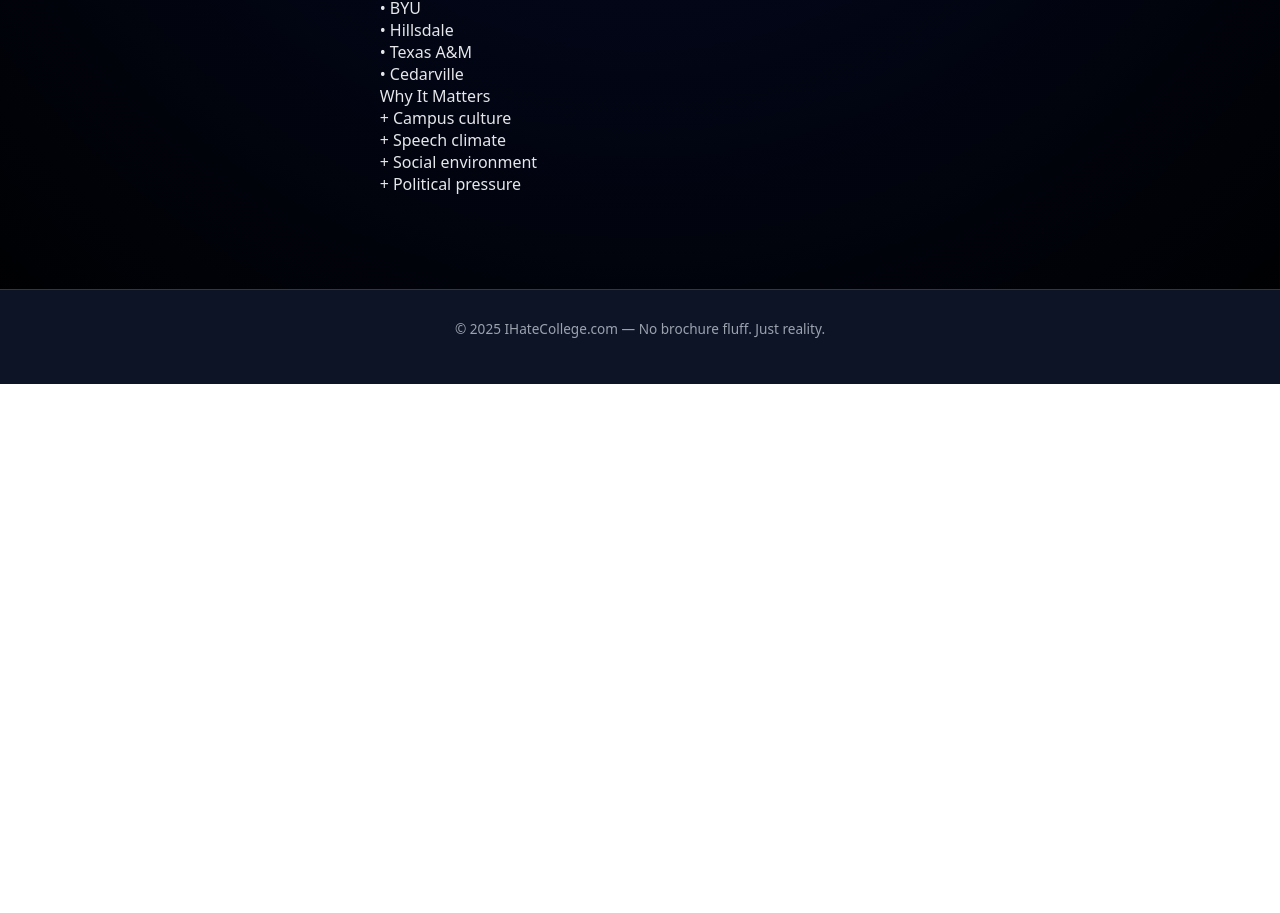
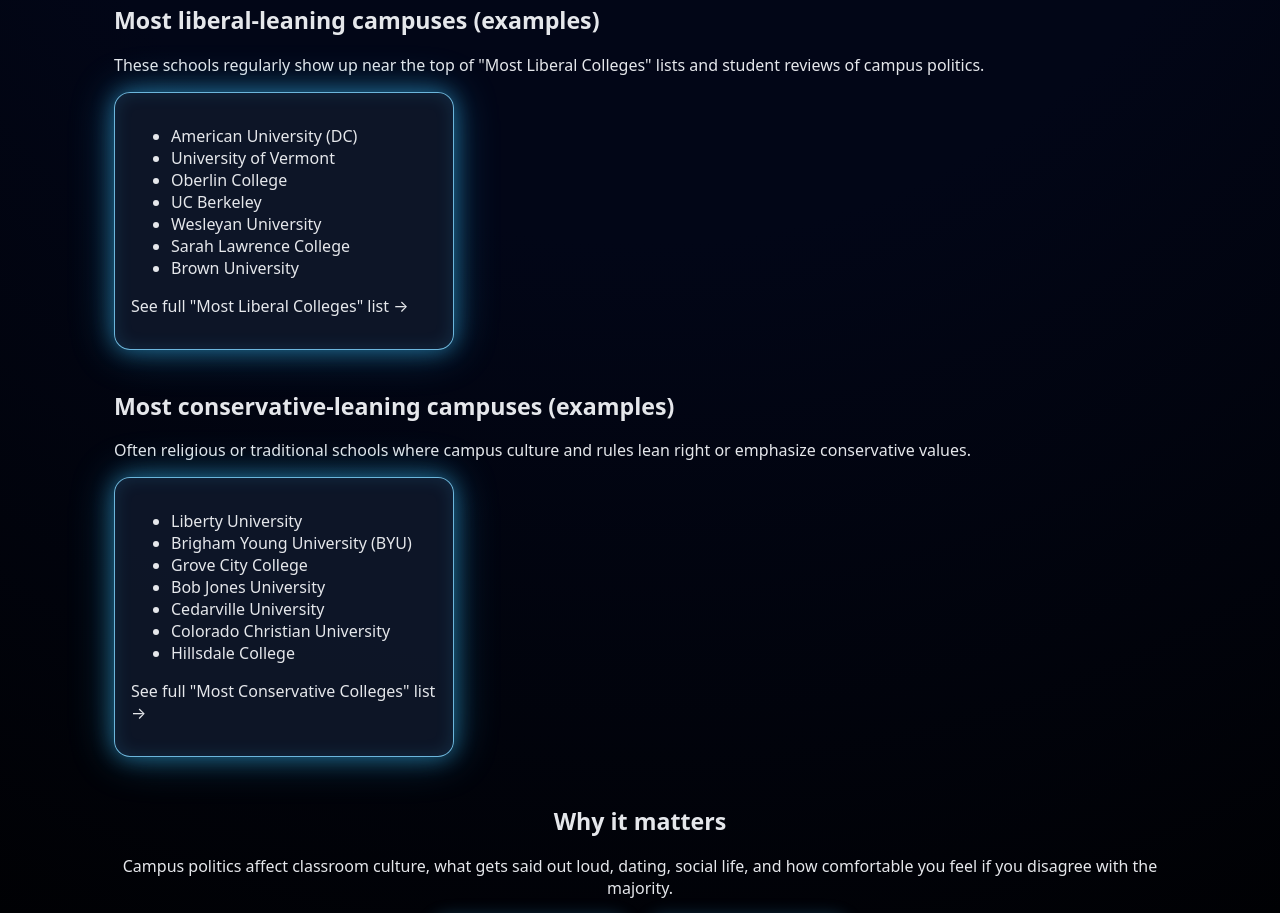
Before and after one commit to placebetsai/Ihatecollege, a Next.js app: page /liberal-vs-conservative in a window 1280 px wide. Shown: the part 416-1329 px from the top of the page. Before the commit the page ends 800 px from the top, so only its background shows below. Built offline with nearby package versions, Linux system fonts and the light colour scheme.

Commit message:
Update liberal-vs-conservative.js

```diff
--- a/pages/liberal-vs-conservative.js
+++ b/pages/liberal-vs-conservative.js
@@ -1,37 +1,96 @@
+// pages/liberal-vs-conservative.js
 import Layout from "../components/Layout";
 
 export default function LiberalVsConservative() {
   return (
-    <Layout title="Liberal vs Conservative">
-      <h1>Liberal vs. Conservative Colleges</h1>
+    <Layout title="Liberal vs Conservative Colleges – Campus Vibes">
+      <section className="hero">
+        <p className="eyebrow">PICK YOUR CAMPUS VIBE</p>
+        <h1 className="hero-title">Liberal vs. conservative colleges</h1>
+        <p className="hero-subtitle">
+          Based on student reviews and public rankings of campus politics and
+          culture — not who the president of the school voted for.
+        </p>
+      </section>
 
-      <p>Some campuses lean left. Some lean right. Here’s the breakdown.</p>
+      <section className="section">
+        <h2 className="section-title">Most liberal-leaning campuses (examples)</h2>
+        <p className="section-subtitle">
+          These schools regularly show up near the top of &quot;Most Liberal
+          Colleges&quot; lists and student reviews of campus politics.
+        </p>
 
-      <div className="card">
-        <div className="card-title">Most Liberal Colleges</div>
-        • Brown University<br />
-        • Oberlin<br />
-        • UC Berkeley<br />
-        • Wesleyan<br />
-        • NYU
-      </div>
+        <div className="path-grid">
+          <div className="path-card">
+            <ul className="path-list">
+              <li>American University (DC)</li>
+              <li>University of Vermont</li>
+              <li>Oberlin College</li>
+              <li>UC Berkeley</li>
+              <li>Wesleyan University</li>
+              <li>Sarah Lawrence College</li>
+              <li>Brown University</li>
+            </ul>
+            <p className="path-link">
+              <a
+                href="https://www.niche.com/colleges/search/most-liberal-colleges/"
+                target="_blank"
+                rel="noreferrer"
+              >
+                See full &quot;Most Liberal Colleges&quot; list →
+              </a>
+            </p>
+          </div>
+        </div>
 
-      <div className="card">
-        <div className="card-title">Most Conservative Colleges</div>
-        • Liberty University<br />
-        • BYU<br />
-        • Hillsdale<br />
-        • Texas A&M<br />
-        • Cedarville
-      </div>
+        <h2 className="section-title" style={{ marginTop: "2.5rem" }}>
+          Most conservative-leaning campuses (examples)
+        </h2>
+        <p className="section-subtitle">
+          Often religious or traditional schools where campus culture and rules
+          lean right or emphasize conservative values.
+        </p>
 
-      <div className="card">
-        <div className="card-title">Why It Matters</div>
-        + Campus culture<br />
-        + Speech climate<br />
-        + Social environment<br />
-        + Political pressure<br />
-      </div>
+        <div className="path-grid">
+          <div className="path-card">
+            <ul className="path-list">
+              <li>Liberty University</li>
+              <li>Brigham Young University (BYU)</li>
+              <li>Grove City College</li>
+              <li>Bob Jones University</li>
+              <li>Cedarville University</li>
+              <li>Colorado Christian University</li>
+              <li>Hillsdale College</li>
+            </ul>
+            <p className="path-link">
+              <a
+                href="https://www.niche.com/colleges/search/most-conservative-colleges/"
+                target="_blank"
+                rel="noreferrer"
+              >
+                See full &quot;Most Conservative Colleges&quot; list →
+              </a>
+            </p>
+          </div>
+        </div>
+
+        <section className="section-cta" style={{ marginTop: "3rem" }}>
+          <h2 className="section-title">Why it matters</h2>
+          <p className="section-subtitle">
+            Campus politics affect classroom culture, what gets said out loud,
+            dating, social life, and how comfortable you feel if you disagree
+            with the majority.
+          </p>
+          <div className="cta-buttons">
+            <a href="/rank-your-school" className="btn btn-pill">
+              Rank your school&apos;s vibe
+            </a>
+            <a href="/alternatives" className="btn btn-pill">
+              See non-college options
+            </a>
+          </div>
+        </section>
+      </section>
     </Layout>
   );
 }
```
